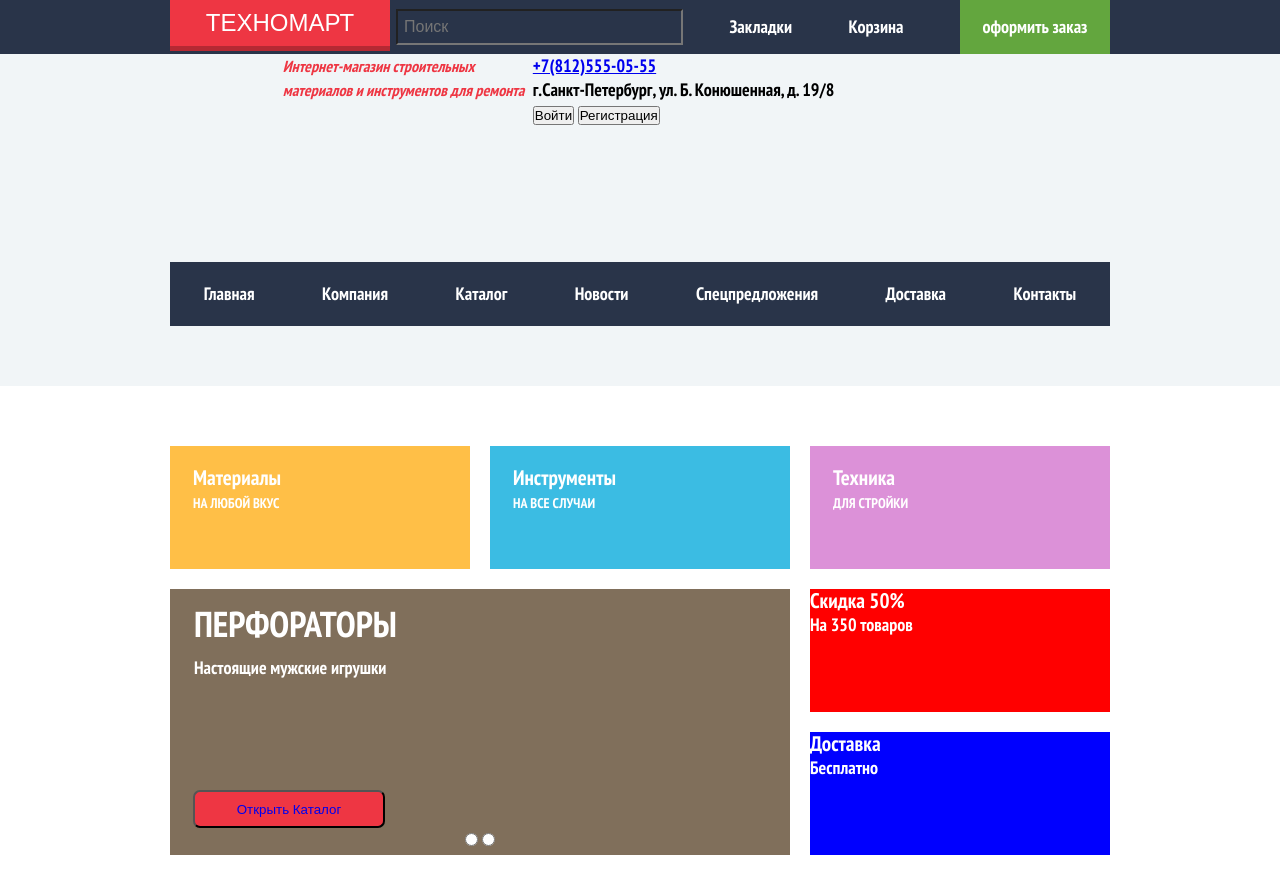
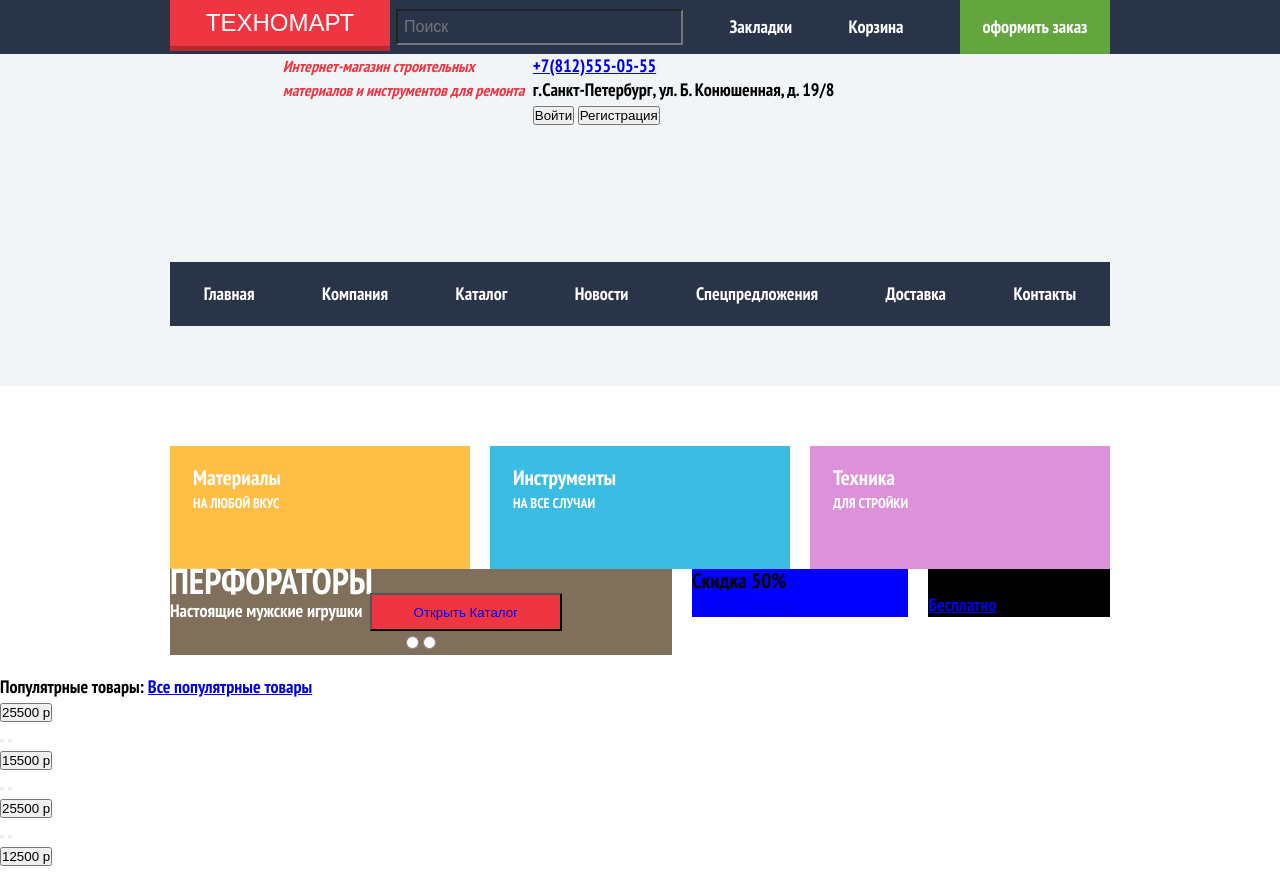
Before and after one commit to Yegorr90/1496083-technomart-29, a plain HTML site: page index.html in a window 1280 px wide. Shown: the top 878 px of the page. Drawn offline with Linux system fonts and the light colour scheme.

Commit message:
grid level2

```diff
--- a/css/style.css
+++ b/css/style.css
@@ -206,72 +206,54 @@ white-space: nowrap;
 }
 
 .level-2 ul{
-margin-top: 20px;
+display: grid;
+grid-template-areas:
+"a a b"
+"a a c";
+grid-gap: 20px;
+
 }
-.men-toys{
-width: 620px;
-height: 266px;
+.men-toys {
 background-color: #806F5B;
-margin-right: 20px;
-float: left;
+grid-area:a;
 }
+
 .men-toys span{
 color: var(--basic-white);
-padding: 64px 233px 178px 24px;
 }
+
 .men-toys h1 {
 font-size: 36px;
 text-transform: uppercase;
-padding-left: 24px;
-padding-top: 23px;
-padding-bottom: 20px;
-padding-right: 356px;
 color: var(--basic-white);
 }
+
 .men-toys button{
 width: 192px;
 height: 38px;
 background-color: var(--basic-red);
-margin-top: 110px;
-margin-left: 23px;
-border-radius: 7px;
 }
+
 .men-toys a{
 text-decoration: none;
+}
+
+.seil50 {
+background-color: blue;
+grid-area:b;
+
+}
+
+.delivery {
+background-color: black;
+grid-area:c;
 }
 
 .button-controls{
 text-align: center;
 }
 
-.seil50 {
-width: 300px;
-height: 123px;
-background-color: red;
-color: var(--basic-white);
-float: left;
-margin-bottom: 20px;
-}
-
-.seil50 a{
-color: var(--basic-white);
-text-decoration: none;
-}
-
-.seil50:last-child{
-background-color: blue;
-margin-right: 0px;
-float: all;
-}
-
-.level-2:after {
-clear: both;
-content:"";
-display: table;
-margin-bottom: 60px;
-}
-
-
+/*
 .wrapper{
 width: 100%
 margin-top:60px;
@@ -280,5 +262,6 @@ background-color: red;
 
 .Popular-goods{
 width: 940px;
-margin: 0 auto;
+margin: 60px auto;
 }
+*/
--- a/index.html
+++ b/index.html
@@ -97,6 +97,7 @@
         </div>
         <div class="level-2">
         <ul>
+          <li>
           <div class="men-toys">
     			   <h1>Перфораторы</h1>
     				<span>Настоящие мужские игрушки</span>
@@ -107,24 +108,22 @@
                   <input type="radio"  name="pol">
                 </div>
             </div>
-        <div class="level-3">
+            </li>
+        <li>
   			 <div class="seil50">
-  			<li>
+
   				<h3>Скидка 50%</h3>
   				  <a href="#">На 350 товаров</a>
   					<img src="" alt="">
-
+          </div>
   			</li>
-  			</div>
   			     <li>
-          <div class="seil50">
+              <div class="delivery">
       				  <h3>Доставка</h3>
       				<a href="#">Бесплатно</a>
       					<img src="" alt="">
             </div>
   			</li>
-      </div>
-      </div>
         </ul>
       </div>
   	</section>
```
Lines whose indentation alone changed are shown as unchanged.
